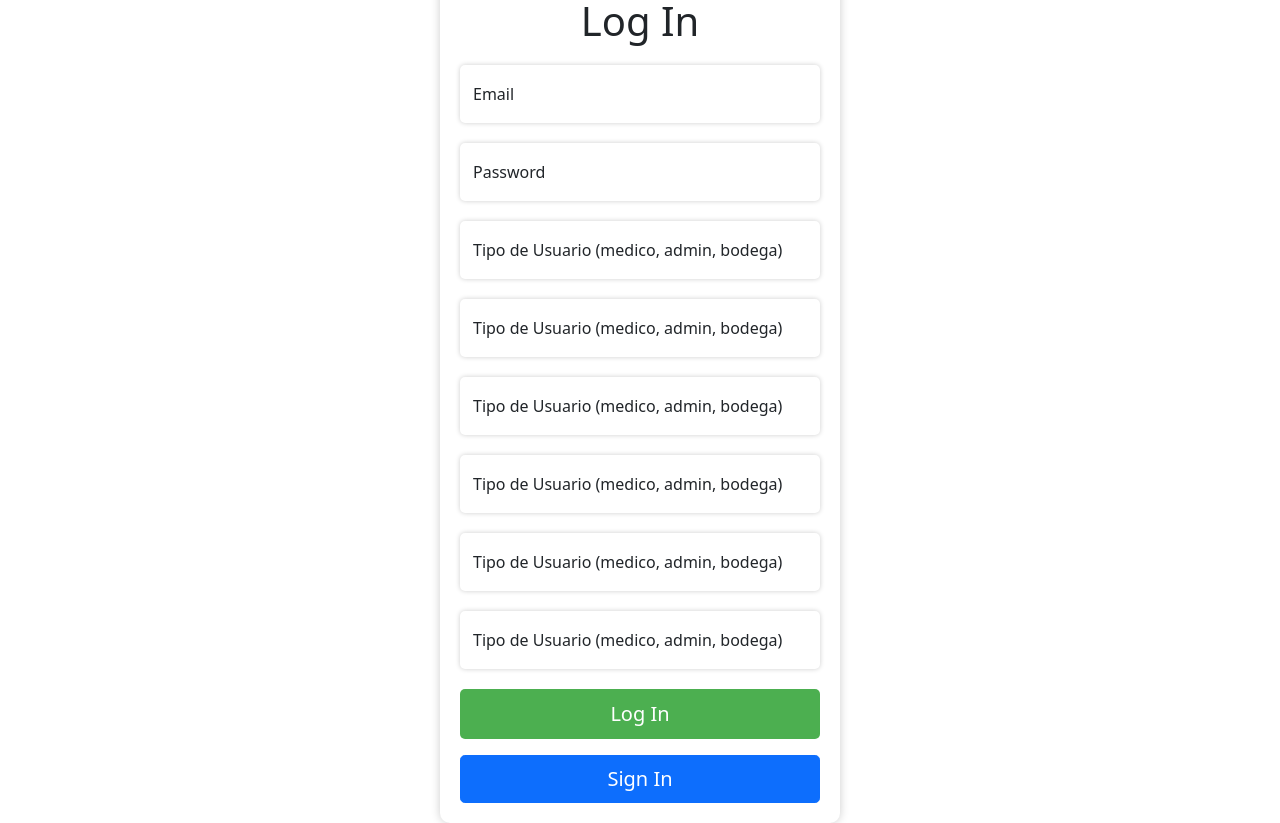
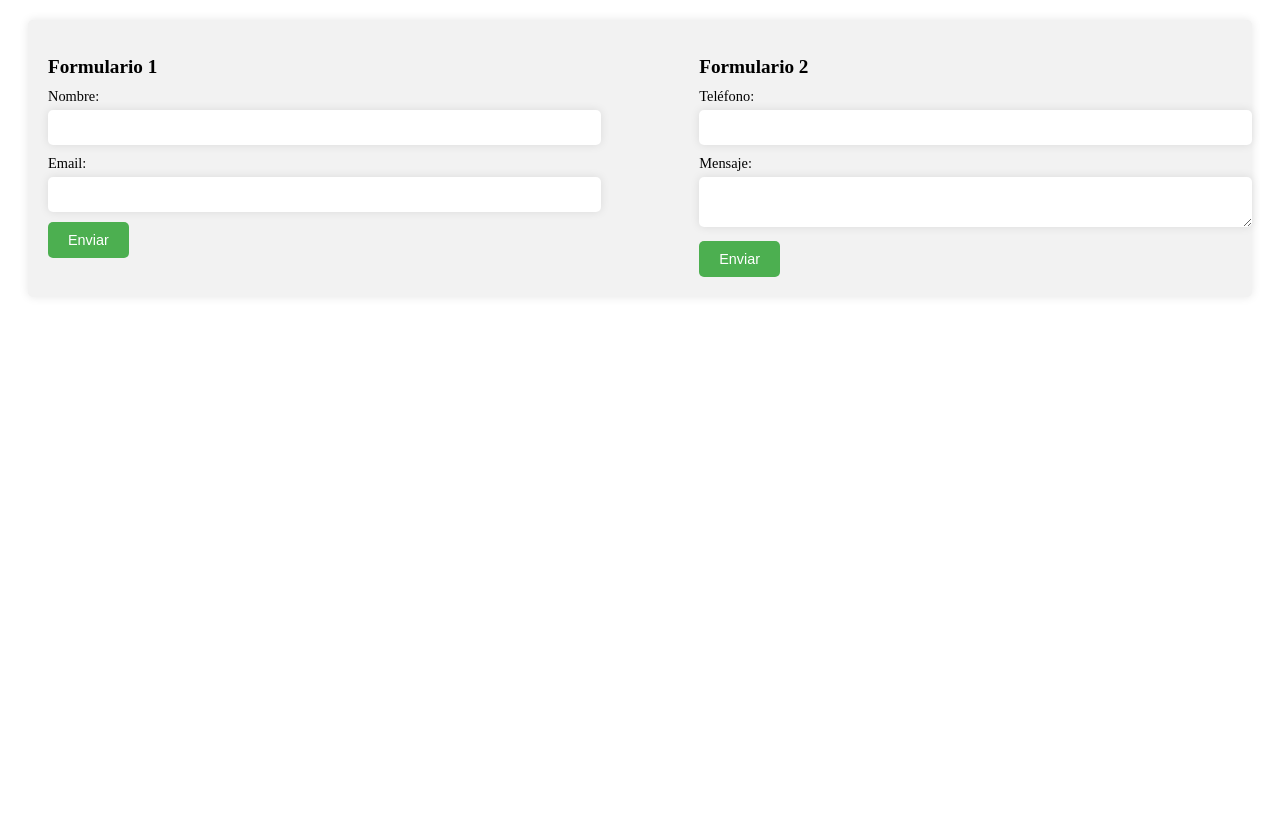
Before and after one commit to LINDAINES213/API_REST_BD_P2, a Flask app: page /crearusuario in a window 1280 px wide. After the commit the page ends 297 px from the top, so only its background shows below. Run offline with Flask 3, Linux system fonts and the light colour scheme; the visitor is signed in with stand-in values (Sample User, id 1); some libraries are stand-ins or nearby versions.

Commit message:
arreglo traslados

```diff
--- a/src/app.py
+++ b/src/app.py
@@ -120,7 +120,7 @@ def trasladosT():
         cursor.execute("""SELECT t.idtraslado, t.idmedico, m.nombre,  t.hospital_anterior, h.nombre, t.hospital_nuevo, o.nombre, fecha_traslado FROM traslados t
                         LEFT JOIN medicos m on t.idmedico = m.id_medico
                         LEFT JOIN hospitales h on t.hospital_anterior = h.codigo
-						LEFT JOIN hospitales o on t.hospital_nuevo = o.codigo """)
+						LEFT JOIN hospitales o on t.hospital_nuevo = o.codigo""")
         rows = cursor.fetchall()
         return render_template('traslados2.html', rows=rows)
 
@@ -173,17 +173,17 @@ def crearusuario():
     except Exception as ex:
         return render_template('crearusuario.html')
 
-@app.route('/Bitacora')
+@app.route('/bitacora')
 @login_required
-def trasladosT():
+def bitacora():
     with connection.cursor() as cursor:
         cursor.execute("""SELECT * FROM bitacora""")
         rows = cursor.fetchall()
         return render_template('bitacora.html', rows=rows)
 
-@app.route('/Bitacora2', methods=['POST'])
+"""@app.route('/bitacora2', methods=['POST'])
 @login_required
-def traslados2():
+def bitacora2():
     try:
 
         idbitacora = request.form['ID']
@@ -192,11 +192,11 @@ def traslados2():
         nombre_tabla  = request.form['nombre_tabla ']
 
         with connection.cursor() as cursor:
-            cursor.execute("""SELECT * FROM bitacora""")
+            cursor.execute("SELECT * FROM bitacora")
             rows = cursor.fetchall()
         return render_template('bitacora.html', rows=rows)
     except Exception as ex:
-        return render_template('home.html')
+        return render_template('home.html')"""
 
 
 
--- a/src/templates/bitacora.html
+++ b/src/templates/bitacora.html
@@ -25,7 +25,7 @@
 	</style>
 </head>
 <body>
-	<h1>Historial de traslados</h1>
+	<h1>Historial de cambios de informacion</h1>
 	<table>
 		<thead>
 			<tr>
@@ -38,10 +38,10 @@
 		<tbody>
 			{% for row in rows %}
 				<tr>
+					<td>{{ row[3] }}</td>
 					<td>{{ row[0] }}</td>
 					<td>{{ row[1] }}</td>
 					<td>{{ row[2] }}</td>
-					<td>{{ row[3] }}</td>
 				</tr>
 			{% endfor %}
 		</tbody>
--- a/src/templates/crearusuario.html
+++ b/src/templates/crearusuario.html
@@ -1,131 +1,87 @@
 <!DOCTYPE html>
 <html>
   <head>
-    <meta charset="UTF-8">
-    <title>Log In</title>
     <style>
-      body {
-        font-family: Arial, sans-serif;
-        background-color: #f4f4f4;
+      /* Estilos para la sección de formulario */
+      .form-container {
         display: flex;
-        align-items: center;
-        justify-content: center;
-        height: 100vh;
+        justify-content: space-between;
+        margin: 20px;
+        padding: 20px;
+        background-color: #f2f2f2;
+        border-radius: 5px;
+        box-shadow: 0px 0px 10px rgba(0, 0, 0, 0.1);
+      }
+  /* Estilos para los formularios */
+  form {
+    display: inline-block;
+    width: 45%;
+    margin: 0px;
+    padding: 0px;
   }
 
-      .login-form {
-        background-color: #fff;
-        border-radius: 10px;
-        box-shadow: 0px 0px 10px 0px rgba(0,0,0,0.2);
-        padding: 20px;
-        max-width: 400px;
-        width: 100%;
+  /* Estilos para los títulos de los formularios */
+  h2 {
+    font-size: 1.2em;
+    font-weight: bold;
+    margin-bottom: 10px;
   }
 
-      .login-form h1 {
-        text-align: center;
-        margin-bottom: 20px;
+  /* Estilos para las etiquetas de los campos del formulario */
+  label {
+    display: block;
+    font-size: 0.9em;
+    margin-bottom: 5px;
   }
 
-      .login-form input[type=text], .login-form input[type=password] {
-        display: block;
+  /* Estilos para los campos de entrada del formulario */
+  input[type="text"],
+  input[type="email"],
+  input[type="tel"],
+  textarea {
     width: 100%;
     padding: 10px;
-        margin-bottom: 20px;
+    margin-bottom: 10px;
+    border: none;
     border-radius: 5px;
-        border: none;
-        box-shadow: 0px 0px 5px 0px rgba(0,0,0,0.2);
+    box-shadow: 0px 0px 10px rgba(0, 0, 0, 0.1);
   }
 
-      .login-form button[type=submit] {
-        display: block;
-        width: 100%;
-        padding: 10px;
+  /* Estilos para el botón de enviar del formulario */
+  button[type="submit"] {
     background-color: #4CAF50;
     color: #fff;
+    padding: 10px 20px;
     border: none;
     border-radius: 5px;
     cursor: pointer;
+    font-size: 0.9em;
+    transition: background-color 0.3s ease;
+  }
+
+  button[type="submit"]:hover {
+    background-color: #3e8e41;
   }
 </style>
   </head>
   <body>
-      {% extends './base.html' %}
-
-      {% block title %}Log In{% endblock %}
-
-      {% block body %}
-      <form class="login-form" action="/login" method="POST">
-        {% with messages = get_flashed_messages() %}
-
-        {% if messages %}
-        <br />
-        {% for message in messages %}
-        <div class="alert alert-primary alert-dismissible" role="alert">
-            <strong>{{ message }}</strong>
-            <button type="button" class="btn-close" data-bs-dismiss="alert" aria-label="Close"></button>
+    <div class="form-container">
+      <form>
+        <h2>Formulario 1</h2>
+        <label for="nombre">Nombre:</label>
+        <input type="text" id="nombre" name="nombre">
+        <label for="email">Email:</label>
+        <input type="email" id="email" name="email">
+        <button type="submit">Enviar</button>
+      </form>
+  <form>
+    <h2>Formulario 2</h2>
+    <label for="telefono">Teléfono:</label>
+    <input type="tel" id="telefono" name="telefono">
+    <label for="mensaje">Mensaje:</label>
+    <textarea id="mensaje" name="mensaje"></textarea>
+    <button type="submit">Enviar</button>
+  </form>
 </div>
-        {% endfor %}
-        {% endif %}
-
-        {% endwith %}
-        <h1>Log In</h1>
-        <div class="form-floating">
-          <input type="text" class="form-control" id="email" name="email" placeholder="Email" required>
-          <label for="email">Email</label>
-        </div>
-        <div class="form-floating mt-2">
-          <input type="password" class="form-control" name="password" placeholder="Password" required>
-          <label for="password">Password</label>
-        </div>
-        <div class="form-floating">
-          <input type="text" class="form-control" name="tipo" placeholder="Tipo de Usuario" required>
-          <label for="tipo">Tipo de Usuario (medico, admin, bodega)</label>
-        </div>
-        <div class="form-floating">
-            <input type="text" class="form-control" name="tipo" placeholder="Tipo de Usuario" required>
-            <label for="tipo">Tipo de Usuario (medico, admin, bodega)</label>
-          </div>
-          <div class="form-floating">
-            <input type="text" class="form-control" name="tipo" placeholder="Tipo de Usuario" required>
-            <label for="tipo">Tipo de Usuario (medico, admin, bodega)</label>
-          </div>
-          <div class="form-floating">
-            <input type="text" class="form-control" name="tipo" placeholder="Tipo de Usuario" required>
-            <label for="tipo">Tipo de Usuario (medico, admin, bodega)</label>
-          </div>
-          <div class="form-floating">
-            <input type="text" class="form-control" name="tipo" placeholder="Tipo de Usuario" required>
-            <label for="tipo">Tipo de Usuario (medico, admin, bodega)</label>
-          </div>
-          <div class="form-floating">
-            <input type="text" class="form-control" name="tipo" placeholder="Tipo de Usuario" required>
-            <label for="tipo">Tipo de Usuario (medico, admin, bodega)</label>
-          </div>
-        <input type="hidden" name="csrf_token" value="{{ csrf_token() }}">
-        <button class="w-100 btn btn-lg btn-primary mt-3" type="submit">Log In</button>
-        <button class="w-100 btn btn-lg btn-primary mt-3" onclick="window.location.href='/signin'">Sign In</button>
-
-      </form>
-      {% endblock %}
-            <label for="email">Email:</label>
-            <input type="text" id="email" name="email" required>
-            <label for="password">Password:</label>
-            <input type="password" id="password" name="password" required>
-            <label for="tipo">Tipo de Usuario:</label>
-            <input type="text" id="tipo" name="tipo" required>
-            <label for="tipo">Tipo de Usuario:</label>
-            <input type="text" id="tipo" name="tipo" required>
-            <label for="tipo">Tipo de Usuario:</label>
-            <input type="text" id="tipo" name="tipo" required>
-            <label for="tipo">Tipo de Usuario:</label>
-            <input type="text" id="tipo" name="tipo" required>
-            <label for="tipo">Tipo de Usuario:</label>
-            <input type="text" id="tipo" name="tipo" required>
-            <label for="tipo">Tipo de Usuario:</label>
-            <input type="text" id="tipo" name="tipo" required>
-            <button type="submit">Log In</button>
-            <button onclick="window.location.href='/signin'">Sign In</button>
-      </form>
   </body>
 </html>
--- a/src/templates/inicioadmin.html
+++ b/src/templates/inicioadmin.html
@@ -14,7 +14,7 @@
 		<ul>
 			<br><a href="/medicamentos">Medicamentos por vencer o poca existencia</a></br>
 			<br><a href="/expediente">Expediente del paciente</a></br>
-			<br><a href="historial.html">Historial de inserciones, actualizaciones y eliminación de información</a></br>
+			<br><a href="/bitacora">Historial de inserciones, actualizaciones y eliminación de información</a></br>
 			<br><a href="/usuariosT">Creación y actualización de usuarios</a></br>
 			<br><a href="/traslados">Traslados de usuarios</a></br>
 			<br><a href="/reportesadministrativos">Reportes para administración</a></br>
--- a/src/templates/traslados.html
+++ b/src/templates/traslados.html
@@ -108,7 +108,7 @@
             <label for="fecha_traslado">Fecha de Traslado:</label>
             <input type="date" id="fecha_traslado" name="fecha_traslado" required>
             <button type="submit">Guardar traslado</button>
-            <button onclick="window.location.href='/login'">Ver traslados</button>
+            <button onclick="window.location.href='/trasladosT'">Ver traslados</button>
       </form>
     </body>
   </html>
```
Also changed, not shown: src/templates/traslados2.html (line endings or trailing spaces). Lines whose indentation alone changed are shown as unchanged.
